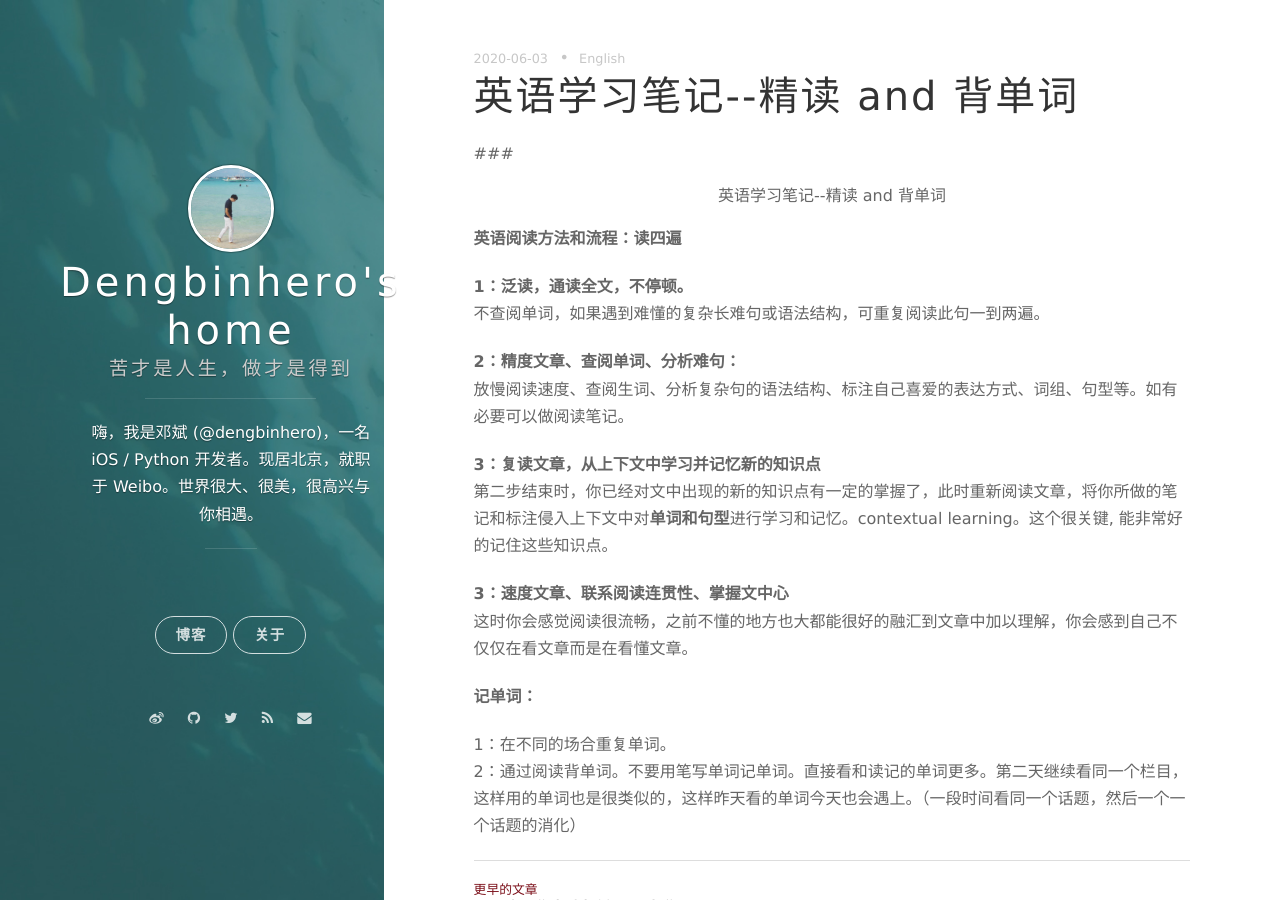
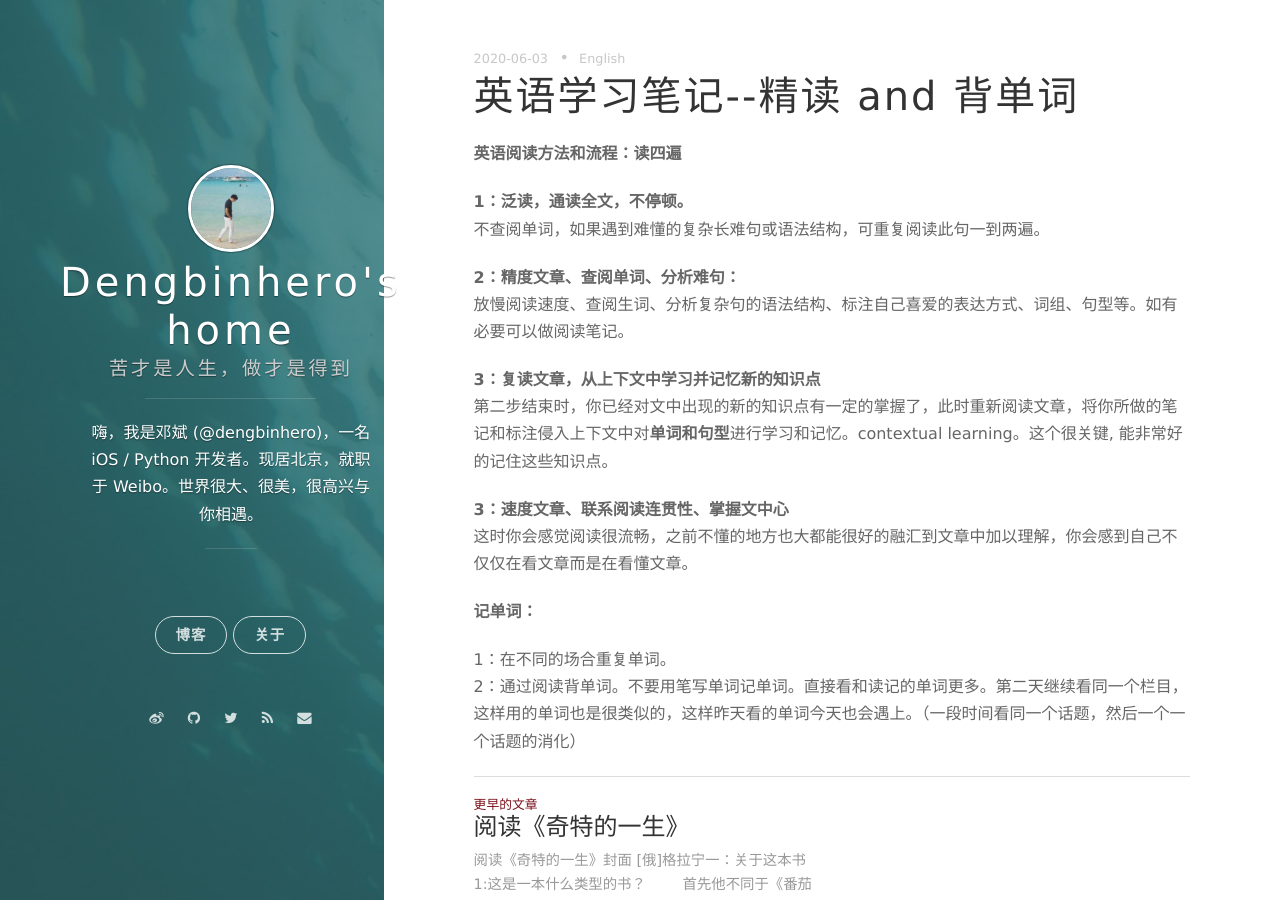
Before and after one commit to dengbinhero/dengbinhero.github.io, a Jekyll site: the page built from _posts/2020-06-01-english.md, in a window 1280 px wide and 900 px high. Built offline with Jekyll 4.4.1, drawn with Linux system fonts in a browser that asks for light colours; nearby versions of some CDN libraries; comment, search, counter and statistics services are not loaded.

Commit message:
Update 2020-06-01-english.md
英语学习

```diff
--- a/_posts/2020-06-01-english.md
+++ b/_posts/2020-06-01-english.md
@@ -4,8 +4,6 @@ title: 英语学习笔记--精读 and 背单词
 date: 2020-06-03 10:50:37.000000000 +09:00
 tags: English
 ---
-
-###<center>英语学习笔记--精读 and 背单词</center>
 
 <strong>英语阅读方法和流程：读四遍</strong>
 
```
